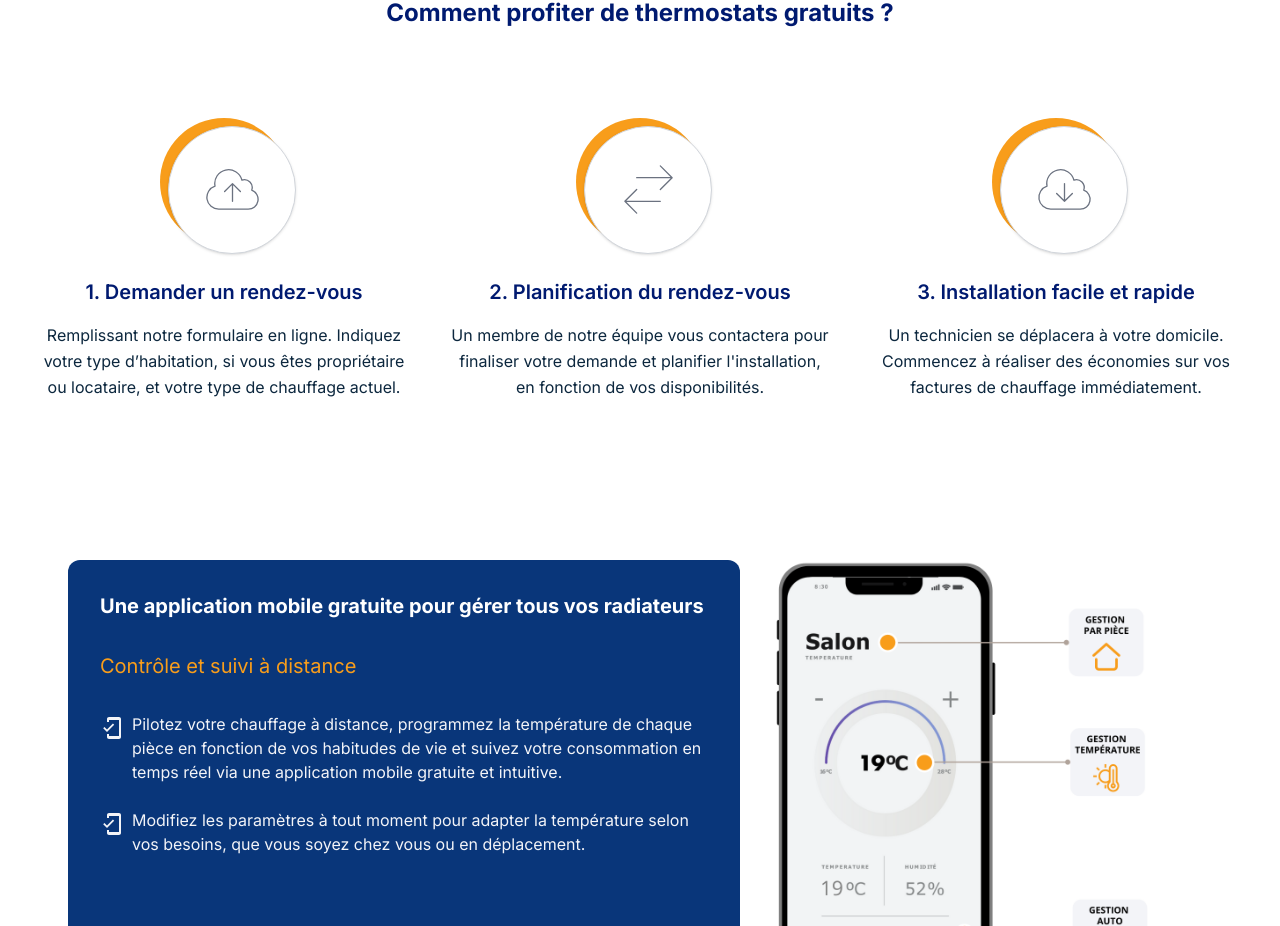
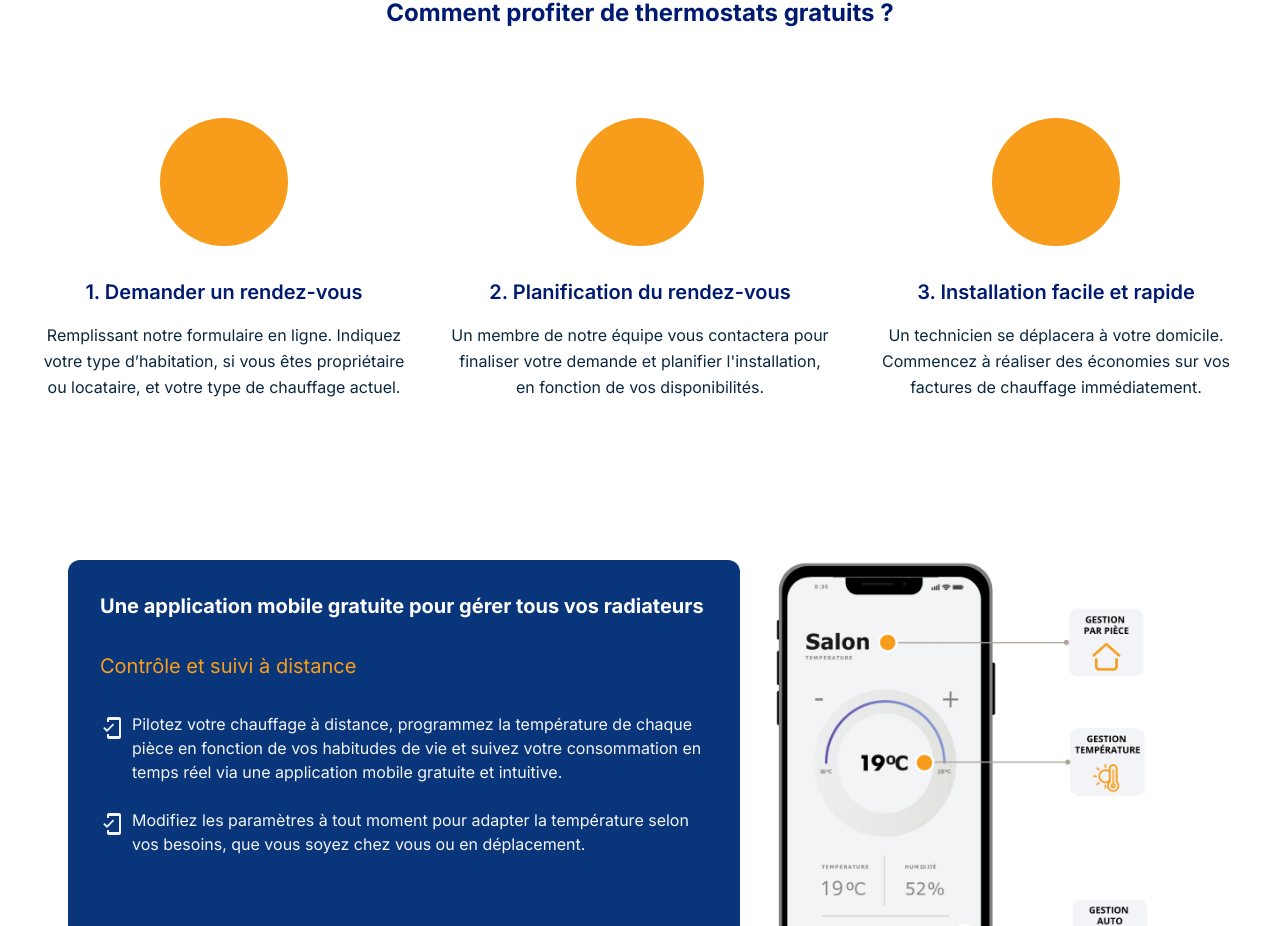
Before and after one commit to mohoto/thermostat-landing, a Next.js app: page / in a window 1280 px wide. Shown: the part 2476-3402 px from the top of the page. Built offline with nearby package versions, Linux system fonts and the light colour scheme.

Commit message:
rectif svg

```diff
--- a/components/etapes.tsx
+++ b/components/etapes.tsx
@@ -11,15 +11,15 @@ function Etapes({}: Props) {
                 <div className="grid sm:grid-cols-3 gap-16 sm:gap-8 mt-16 sm:mt-24">
                     <div className="text-center">
                         <div className="relative w-20 h-20 sm:w-28 sm:h-28 lg:w-32 lg:h-32 mx-auto left-2">
-                            <div
+                            {/* <div
                                 className="z-10 relative w-full h-full bg-white rounded-full border border-gray-300 shadow flex items-center justify-center">
                                 <svg xmlns="http://www.w3.org/2000/svg" fill="none" viewBox="0 0 24 24" stroke-width="0.5"
-                                    stroke="currentColor" className="text-gray-500 w-1/2 h-1/2" alt="Import icon">
+                                    stroke="currentColor" className="text-gray-500 w-1/2 h-1/2"">
                                     <path stroke-linecap="round" stroke-linejoin="round"
                                         d="M12 16.5V9.75m0 0l3 3m-3-3l-3 3M6.75 19.5a4.5 4.5 0 01-1.41-8.775 5.25 5.25 0 0110.233-2.33 3 3 0 013.758 3.848A3.752 3.752 0 0118 19.5H6.75z">
                                     </path>
                                 </svg>
-                            </div>
+                            </div> */}
                             <div className="absolute inset-0 -translate-x-2 -translate-y-2 bg-liia-orange rounded-full"></div>
                         </div>
                         <h3 className="!font-semibold mb-4 lg:text-xl text-lg mt-6">1. Demander un rendez-vous</h3>
@@ -27,14 +27,14 @@ function Etapes({}: Props) {
                     </div>
                     <div className="text-center">
                         <div className="relative w-20 h-20 sm:w-28 sm:h-28 lg:w-32 lg:h-32 mx-auto left-2">
-                            <div
+                            {/* <div
                                 className="z-10 relative w-full h-full bg-white rounded-full border border-gray-300 shadow flex items-center justify-center">
                                 <svg xmlns="http://www.w3.org/2000/svg" fill="none" viewBox="0 0 24 24" stroke-width="0.5"
-                                    stroke="currentColor" className="text-gray-500 w-1/2 h-1/2" alt="Translate icon">
+                                    stroke="currentColor" className="text-gray-500 w-1/2 h-1/2">
                                     <path stroke-linecap="round" stroke-linejoin="round"
                                         d="M7.5 21L3 16.5m0 0L7.5 12M3 16.5h13.5m0-13.5L21 7.5m0 0L16.5 12M21 7.5H7.5"></path>
                                 </svg>
-                            </div>
+                            </div> */}
                             <div className="absolute inset-0 -translate-x-2 -translate-y-2 bg-liia-orange rounded-full"></div>
                         </div>
                         <h3 className="!font-semibold mb-4 lg:text-xl text-lg mt-6">2. Planification du rendez-vous</h3>
@@ -42,7 +42,7 @@ function Etapes({}: Props) {
                     </div>
                     <div className="text-center">
                         <div className="relative w-20 h-20 sm:w-28 sm:h-28 lg:w-32 lg:h-32 mx-auto left-2">
-                            <div
+                            {/* <div
                                 className="z-10 relative w-full h-full bg-white rounded-full border border-gray-300 shadow flex items-center justify-center">
                                 <svg xmlns="http://www.w3.org/2000/svg" fill="none" viewBox="0 0 24 24" stroke-width=".5"
                                     stroke="currentColor" className="text-gray-500 w-1/2 h-1/2" alt="Export icon">
@@ -50,7 +50,7 @@ function Etapes({}: Props) {
                                         d="M12 9.75v6.75m0 0l-3-3m3 3l3-3m-8.25 6a4.5 4.5 0 01-1.41-8.775 5.25 5.25 0 0110.233-2.33 3 3 0 013.758 3.848A3.752 3.752 0 0118 19.5H6.75z">
                                     </path>
                                 </svg>
-                            </div>
+                            </div> */}
                             <div className="absolute inset-0 -translate-x-2 -translate-y-2 bg-liia-orange rounded-full"></div>
                         </div>
                         <h3 className="!font-semibold mb-4 lg:text-xl text-lg mt-6">3. Installation facile et rapide</h3>
```
